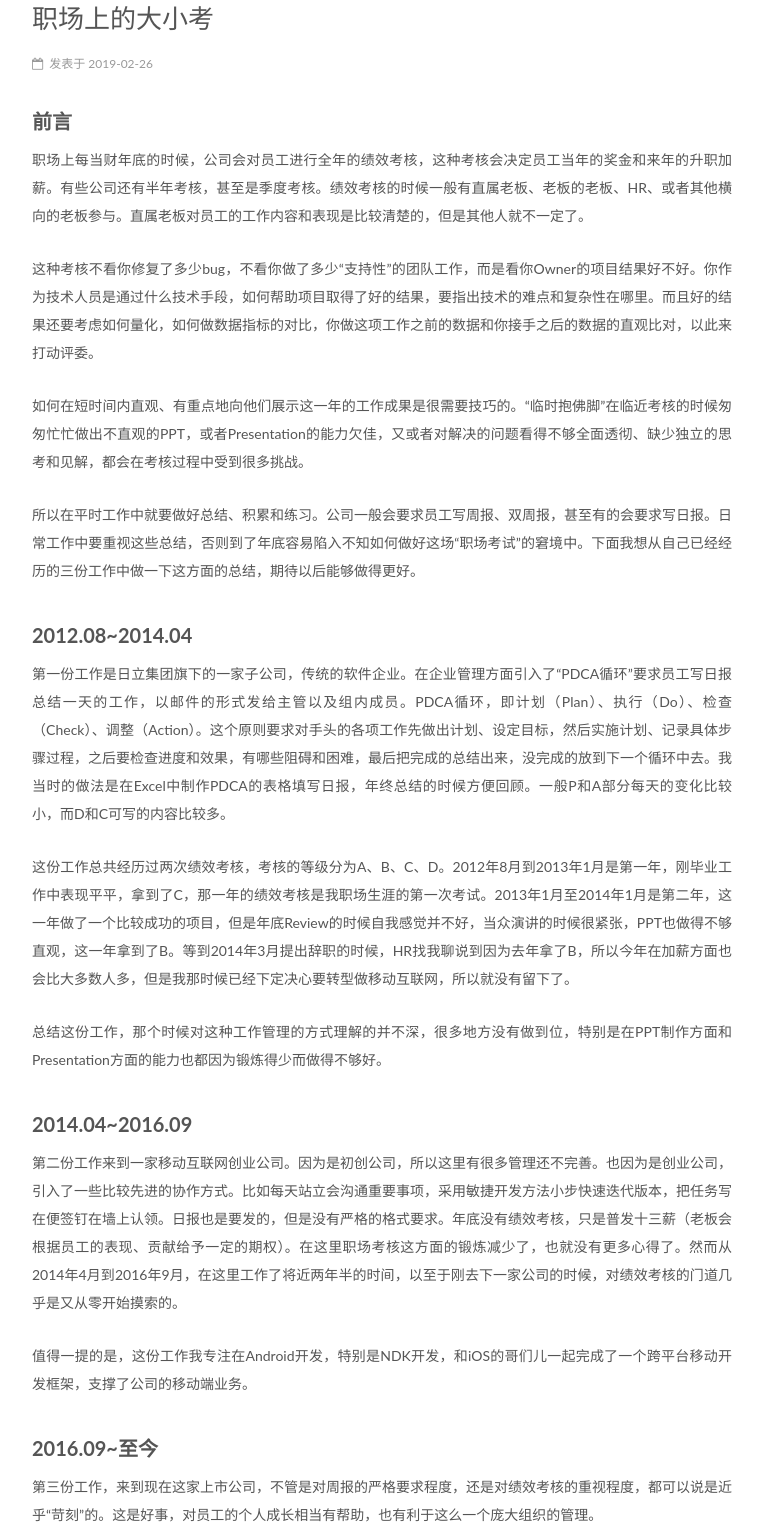
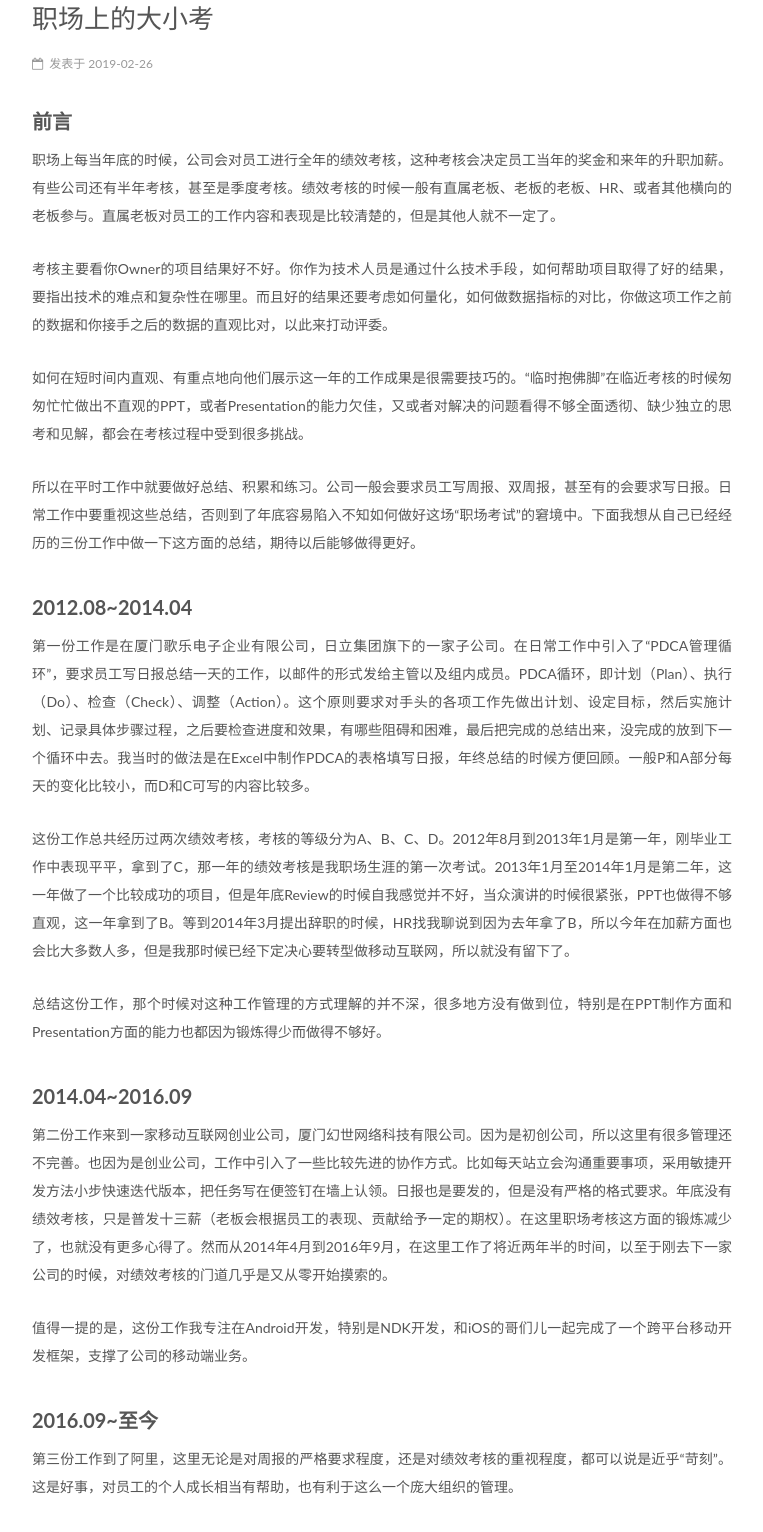
Before and after one commit to genehsun/genehsun.github.io, a plain HTML site: page index.html in a window 1280 px wide. Shown: the part 1433-2965 px from the top of the page, without its empty margins (258-1021 px from the left). Drawn offline with Linux system fonts and the light colour scheme.

Commit message:
Site updated: 2019-04-01 14:55:54

```diff
--- a/index.html
+++ b/index.html
@@ -430,16 +430,16 @@
 
 
 
-            <h3 id="前言"><a href="#前言" class="headerlink" title="前言"></a>前言</h3><p>职场上每当财年底的时候，公司会对员工进行全年的绩效考核，这种考核会决定员工当年的奖金和来年的升职加薪。有些公司还有半年考核，甚至是季度考核。绩效考核的时候一般有直属老板、老板的老板、HR、或者其他横向的老板参与。直属老板对员工的工作内容和表现是比较清楚的，但是其他人就不一定了。</p>
-<p>这种考核不看你修复了多少bug，不看你做了多少“支持性”的团队工作，而是看你Owner的项目结果好不好。你作为技术人员是通过什么技术手段，如何帮助项目取得了好的结果，要指出技术的难点和复杂性在哪里。而且好的结果还要考虑如何量化，如何做数据指标的对比，你做这项工作之前的数据和你接手之后的数据的直观比对，以此来打动评委。</p>
+            <h3 id="前言"><a href="#前言" class="headerlink" title="前言"></a>前言</h3><p>职场上每当年底的时候，公司会对员工进行全年的绩效考核，这种考核会决定员工当年的奖金和来年的升职加薪。有些公司还有半年考核，甚至是季度考核。绩效考核的时候一般有直属老板、老板的老板、HR、或者其他横向的老板参与。直属老板对员工的工作内容和表现是比较清楚的，但是其他人就不一定了。</p>
+<p>考核主要看你Owner的项目结果好不好。你作为技术人员是通过什么技术手段，如何帮助项目取得了好的结果，要指出技术的难点和复杂性在哪里。而且好的结果还要考虑如何量化，如何做数据指标的对比，你做这项工作之前的数据和你接手之后的数据的直观比对，以此来打动评委。</p>
 <p>如何在短时间内直观、有重点地向他们展示这一年的工作成果是很需要技巧的。“临时抱佛脚”在临近考核的时候匆匆忙忙做出不直观的PPT，或者Presentation的能力欠佳，又或者对解决的问题看得不够全面透彻、缺少独立的思考和见解，都会在考核过程中受到很多挑战。</p>
 <p>所以在平时工作中就要做好总结、积累和练习。公司一般会要求员工写周报、双周报，甚至有的会要求写日报。日常工作中要重视这些总结，否则到了年底容易陷入不知如何做好这场“职场考试”的窘境中。下面我想从自己已经经历的三份工作中做一下这方面的总结，期待以后能够做得更好。</p>
-<h3 id="2012-08-2014-04"><a href="#2012-08-2014-04" class="headerlink" title="2012.08~2014.04"></a>2012.08~2014.04</h3><p>第一份工作是日立集团旗下的一家子公司，传统的软件企业。在企业管理方面引入了“PDCA循环”要求员工写日报总结一天的工作，以邮件的形式发给主管以及组内成员。PDCA循环，即计划（Plan）、执行（Do）、检查（Check）、调整（Action）。这个原则要求对手头的各项工作先做出计划、设定目标，然后实施计划、记录具体步骤过程，之后要检查进度和效果，有哪些阻碍和困难，最后把完成的总结出来，没完成的放到下一个循环中去。我当时的做法是在Excel中制作PDCA的表格填写日报，年终总结的时候方便回顾。一般P和A部分每天的变化比较小，而D和C可写的内容比较多。</p>
+<h3 id="2012-08-2014-04"><a href="#2012-08-2014-04" class="headerlink" title="2012.08~2014.04"></a>2012.08~2014.04</h3><p>第一份工作是在厦门歌乐电子企业有限公司，日立集团旗下的一家子公司。在日常工作中引入了“PDCA管理循环”，要求员工写日报总结一天的工作，以邮件的形式发给主管以及组内成员。PDCA循环，即计划（Plan）、执行（Do）、检查（Check）、调整（Action）。这个原则要求对手头的各项工作先做出计划、设定目标，然后实施计划、记录具体步骤过程，之后要检查进度和效果，有哪些阻碍和困难，最后把完成的总结出来，没完成的放到下一个循环中去。我当时的做法是在Excel中制作PDCA的表格填写日报，年终总结的时候方便回顾。一般P和A部分每天的变化比较小，而D和C可写的内容比较多。</p>
 <p>这份工作总共经历过两次绩效考核，考核的等级分为A、B、C、D。2012年8月到2013年1月是第一年，刚毕业工作中表现平平，拿到了C，那一年的绩效考核是我职场生涯的第一次考试。2013年1月至2014年1月是第二年，这一年做了一个比较成功的项目，但是年底Review的时候自我感觉并不好，当众演讲的时候很紧张，PPT也做得不够直观，这一年拿到了B。等到2014年3月提出辞职的时候，HR找我聊说到因为去年拿了B，所以今年在加薪方面也会比大多数人多，但是我那时候已经下定决心要转型做移动互联网，所以就没有留下了。</p>
 <p>总结这份工作，那个时候对这种工作管理的方式理解的并不深，很多地方没有做到位，特别是在PPT制作方面和Presentation方面的能力也都因为锻炼得少而做得不够好。</p>
-<h3 id="2014-04-2016-09"><a href="#2014-04-2016-09" class="headerlink" title="2014.04~2016.09"></a>2014.04~2016.09</h3><p>第二份工作来到一家移动互联网创业公司。因为是初创公司，所以这里有很多管理还不完善。也因为是创业公司，引入了一些比较先进的协作方式。比如每天站立会沟通重要事项，采用敏捷开发方法小步快速迭代版本，把任务写在便签钉在墙上认领。日报也是要发的，但是没有严格的格式要求。年底没有绩效考核，只是普发十三薪（老板会根据员工的表现、贡献给予一定的期权）。在这里职场考核这方面的锻炼减少了，也就没有更多心得了。然而从2014年4月到2016年9月，在这里工作了将近两年半的时间，以至于刚去下一家公司的时候，对绩效考核的门道几乎是又从零开始摸索的。</p>
+<h3 id="2014-04-2016-09"><a href="#2014-04-2016-09" class="headerlink" title="2014.04~2016.09"></a>2014.04~2016.09</h3><p>第二份工作来到一家移动互联网创业公司，厦门幻世网络科技有限公司。因为是初创公司，所以这里有很多管理还不完善。也因为是创业公司，工作中引入了一些比较先进的协作方式。比如每天站立会沟通重要事项，采用敏捷开发方法小步快速迭代版本，把任务写在便签钉在墙上认领。日报也是要发的，但是没有严格的格式要求。年底没有绩效考核，只是普发十三薪（老板会根据员工的表现、贡献给予一定的期权）。在这里职场考核这方面的锻炼减少了，也就没有更多心得了。然而从2014年4月到2016年9月，在这里工作了将近两年半的时间，以至于刚去下一家公司的时候，对绩效考核的门道几乎是又从零开始摸索的。</p>
 <p>值得一提的是，这份工作我专注在Android开发，特别是NDK开发，和iOS的哥们儿一起完成了一个跨平台移动开发框架，支撑了公司的移动端业务。</p>
-<h3 id="2016-09-至今"><a href="#2016-09-至今" class="headerlink" title="2016.09~至今"></a>2016.09~至今</h3><p>第三份工作，来到现在这家上市公司，不管是对周报的严格要求程度，还是对绩效考核的重视程度，都可以说是近乎“苛刻”的。这是好事，对员工的个人成长相当有帮助，也有利于这么一个庞大组织的管理。</p>
+<h3 id="2016-09-至今"><a href="#2016-09-至今" class="headerlink" title="2016.09~至今"></a>2016.09~至今</h3><p>第三份工作到了阿里，这里无论是对周报的严格要求程度，还是对绩效考核的重视程度，都可以说是近乎“苛刻”。这是好事，对员工的个人成长相当有帮助，也有利于这么一个庞大组织的管理。</p>
 <p>首先说周报，一线的员工要把周报发给整个技术部门的邮件大组，如果是项目PM的角色，还要抄送业务方。Team Leader除了自己的个人工作汇报，还要收集团队里成员的周报汇总发给老板，老板要汇总Team Leader的周报发给老板的老板。所以为了老板们能有足够的时间写周报，一线的同学往往每周四晚上就要把周报发出来了。一线同学要写的是做项目的过程中踩的坑、某个技术点的解决方案、甚至可以是代码的分享，还可以写个人的学习、收获了什么新知识。要及时思考，有感就发。如果是项目PM，还要写项目背景、项目目标、关键时间节点（提测时间、上线时间、接口方的时间点、里程碑时间点等等）、当前进度（正常还是延期、延期的原因、带来的风险）、技术难点如何克服、技术重点总结、跨部门沟通事项、项目数据（业务数据、性能数据）、分析数据波动的原因（为什么涨、为什么跌）、项目思考（为什么要做这个项目、要解决现在存在的什么问题、做了之后真的能解决吗、有没有自己的见解）。</p>
 <p>再说绩效考核，初期要先做好规划，今年要支撑哪些业务、要做什么技术提升。一般绩效分为以下几个方面，质量效率、业务支撑、团队协作、个人成长，所占的比例有所侧重。年底的时候再对这些目标进行自评。但是往往会发现，在年初要做好这样的规划是很难的，因为变化永远在意料之外。绩效考核的一个重要环节就是Review，要准备PPT把这一年的工作成果写清楚。这时候就能体会周报的重要性了。如果没有每周的总结积累，想在年底回顾这三百多天的工作内容和成果，以及重新思考一遍技术方案，那就是临时抱佛脚，不会做得很好的。PPT里要体现一年做的重点项目，业务方的诉求是什么，前期有没有数据可以推导出做这件事的必要性，技术上用什么方案实现了需求，带来的结果数据如何，为什么做这些能带来数据的利好，如果结果不好又是因为什么，个人从中有没有得到什么经验，成长在哪里（业务理解能力、技术沉淀）。当然还要做下一年的规划，当前还存在什么问题，用自己的观点规划产品，抓住重点规划技术。另外一个重要的点是，PPT要做得简洁直观，做完要留有时间试讲，自己掐时间模拟现场讲出来，克服紧张的心理。每一页和每一页之间要有逻辑地衔接。我有两次讲完都被主管提出讲得让听众昏昏欲睡。意思是讲的不够有激情、不够有吸引力、没有跟台下有良好的互动。考核的最后一个环节，往往是会有人提出一些比较有挑战性的问题，这时候要不畏“强权”，勇于探讨，把自己独立的思考讲出来，让提问者知道自己不是一个被动的执行者。</p>
 <p>除了在平时工作中向自己Owner的项目拿结果，如果能帮助团队招聘到新人，在老板那里也是很加分的。因为老板的老板往往会给他设定这方面的kpi。老板除了要招新人还要保障现有成员不要流失，否则老板在被考核管理能力这一项时会站不住脚。</p>
```
Also changed, not shown: 2019/02/26/职场上的大小考/index.html (+9 -9 lines).
